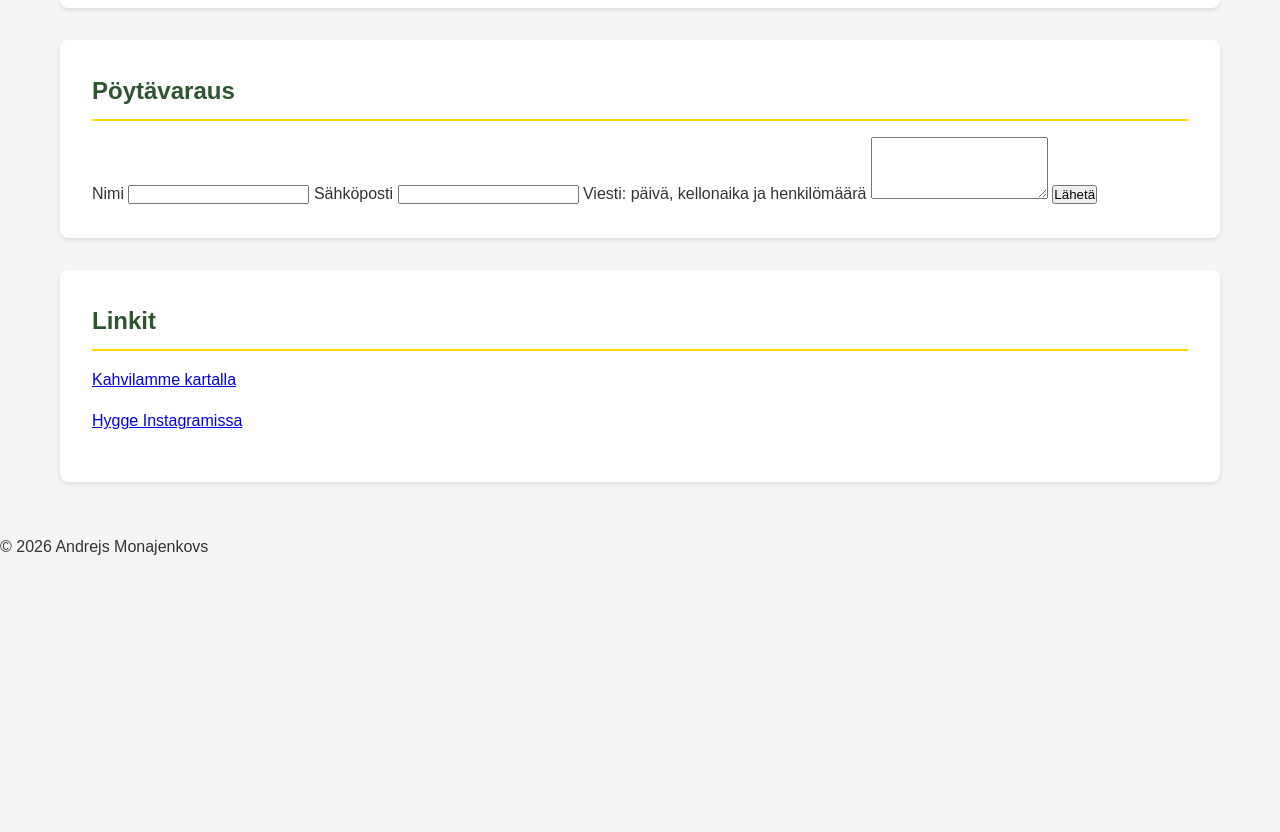
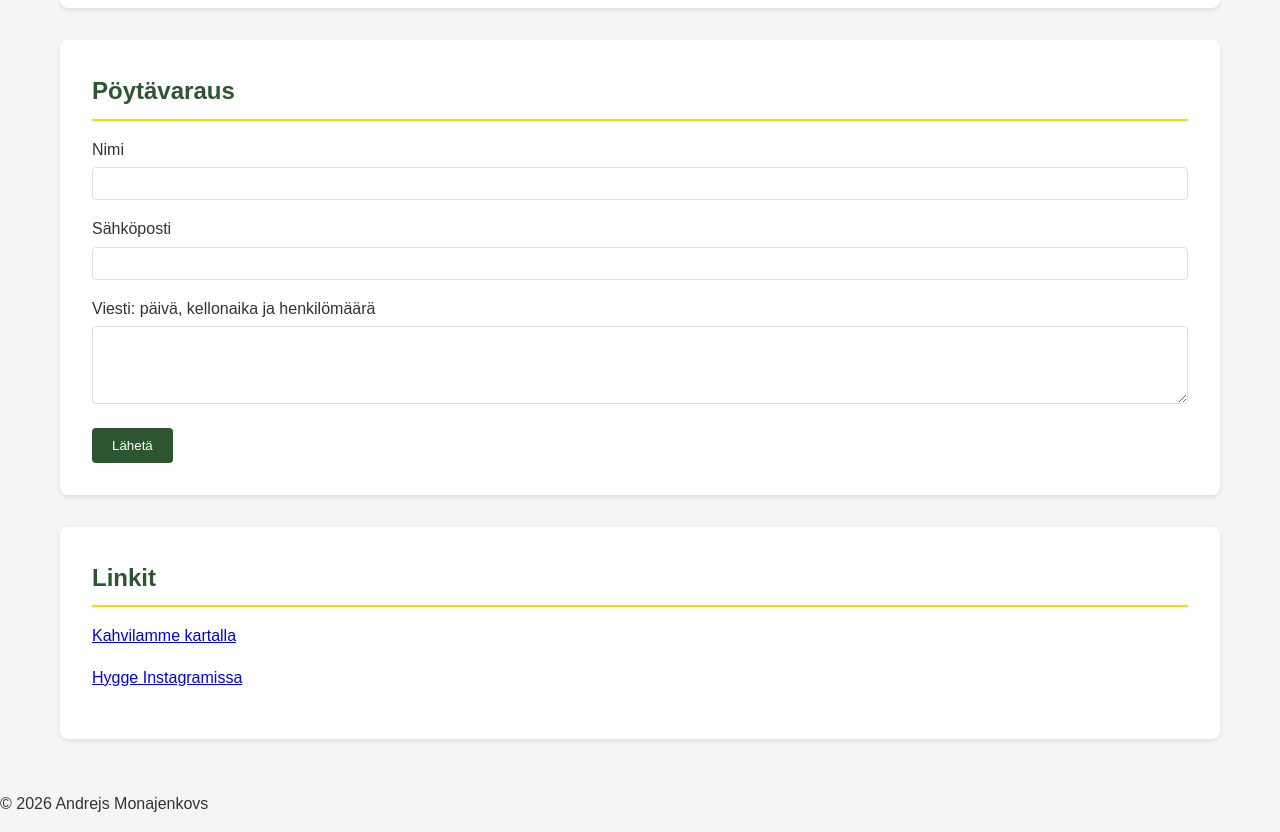
Before and after one commit to amonajen/html-harjoitukset, a plain HTML site: page kahvila/index.html in a window 1280 px wide. Shown: the part 3500-4332 px from the top of the page. Before the commit the page ends 4075 px from the top, so only its background shows below. Drawn offline with Linux system fonts and the light colour scheme.

Commit message:
Lisää lomakkeen tyylit

```diff
--- a/kahvila/tyyli.css
+++ b/kahvila/tyyli.css
@@ -79,3 +79,30 @@ p {
 .aika-taulukko tr:nth-child(even) {
     background-color: #f9f9f9;
 }
+
+label {
+    display: block;
+    margin-top: 1rem;
+}
+
+.lomake-kentta {
+    width: 100%;
+    padding: 8px;
+    border: 1px solid #ddd;
+    border-radius: 4px;
+    margin-top: 5px;
+}
+
+.nappi {
+    background-color: #2C5530;
+    color: #fff;
+    padding: 10px 20px;
+    border: none;
+    border-radius: 4px;
+    cursor: pointer;
+    margin-top: 1rem;
+}
+
+.nappi:hover {
+    background-color: #1a4121;
+}
```
